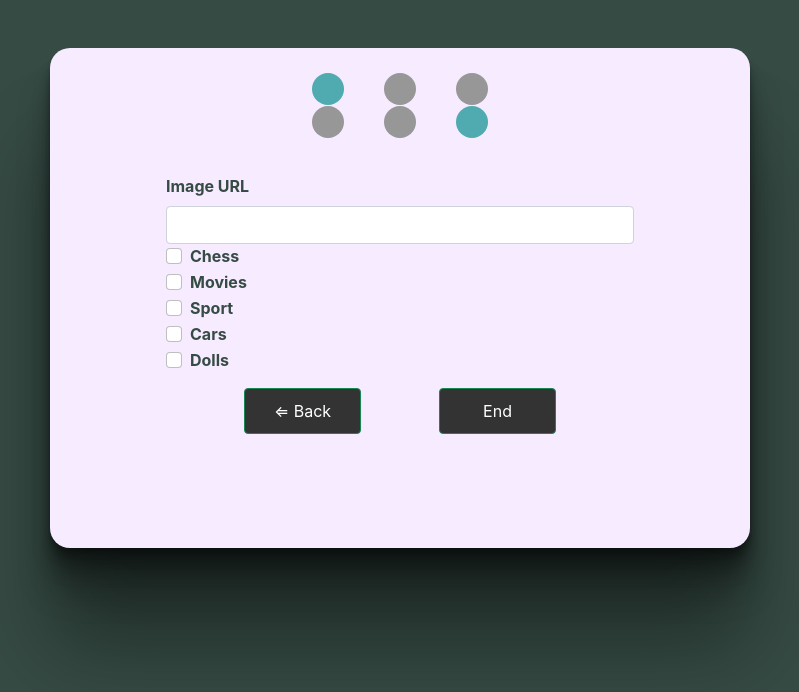
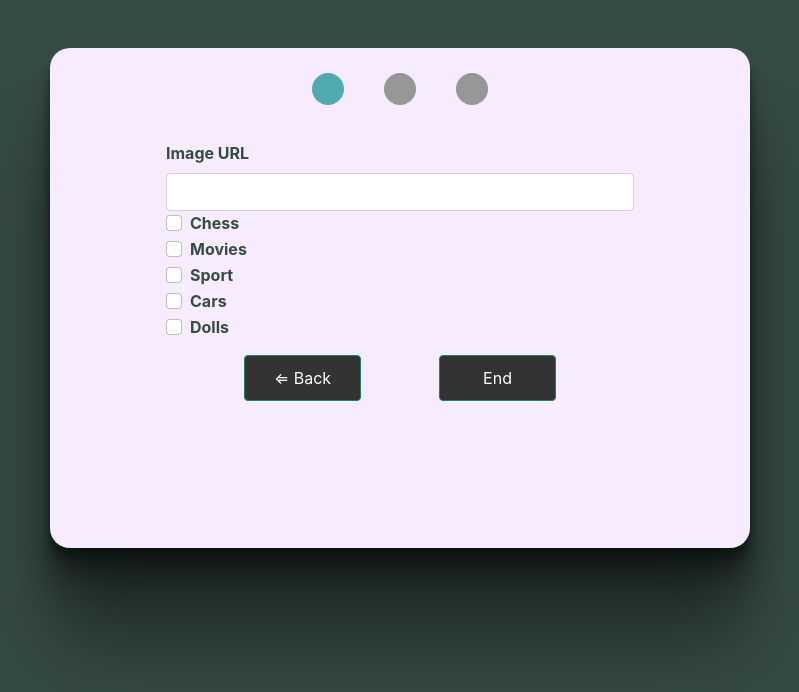
Before and after one commit to maxgertzen/hogwarts-high, a React (Create React App) app: page /phase-3 in a window 1280 px wide. Shown: the top 692 px of the page, without its empty margins (240-1039 px from the left). Built offline with nearby package versions, Linux system fonts and the light colour scheme.

Commit message:
fix crash of url validation

```diff
--- a/src/App.js
+++ b/src/App.js
@@ -43,7 +43,6 @@ function App() {
             <Phase2 onNextPhase={handleNext} prevPhase={handlePrev} />
           </Route>
           <Route exact path="/phase-3">
-            <FormPagination url="3" />
             <Phase3 onNextPhase={handleNext} prevPhase={handlePrev} />
           </Route>
           <Route exact path="/summary">
--- a/src/components/FormPagination/FormPagination.jsx
+++ b/src/components/FormPagination/FormPagination.jsx
@@ -6,7 +6,7 @@ function FormPagination({ url }) {
 
     useEffect(() => {
         if (url) {
-            let newItem = '' + url.match(/(\d+|\/+)/ig).join('')
+            let newItem = '' + url
             setItem(newItem)
         }
     }, [url])
--- a/src/components/Phase3.jsx
+++ b/src/components/Phase3.jsx
@@ -17,7 +17,7 @@ const Phase3 = ({ onNextPhase, prevPhase }) => {
     },
     hobbies: []
   })
-
+  const history = useHistory()
   const handleUpdatingWizardData = (e) => {
     const errors = validateWizardData(e)
     const {
@@ -75,10 +75,10 @@ const Phase3 = ({ onNextPhase, prevPhase }) => {
       }))
     }
     else {
-      setStoredHobbies(JSON.stringify(wizardData.hobbies.filter(hobbie => hobbie  !==  e.target.name)))
+      setStoredHobbies(JSON.stringify(wizardData.hobbies.filter(hobbie => hobbie !== e.target.name)))
       setWizardData((prevWizardData) => ({
         ...prevWizardData,
-        hobbies: wizardData.hobbies.filter(hobbie => hobbie  !==  e.target.name)
+        hobbies: wizardData.hobbies.filter(hobbie => hobbie !== e.target.name)
       }))
     }
     // else {
```
Lines whose indentation alone changed are shown as unchanged.
